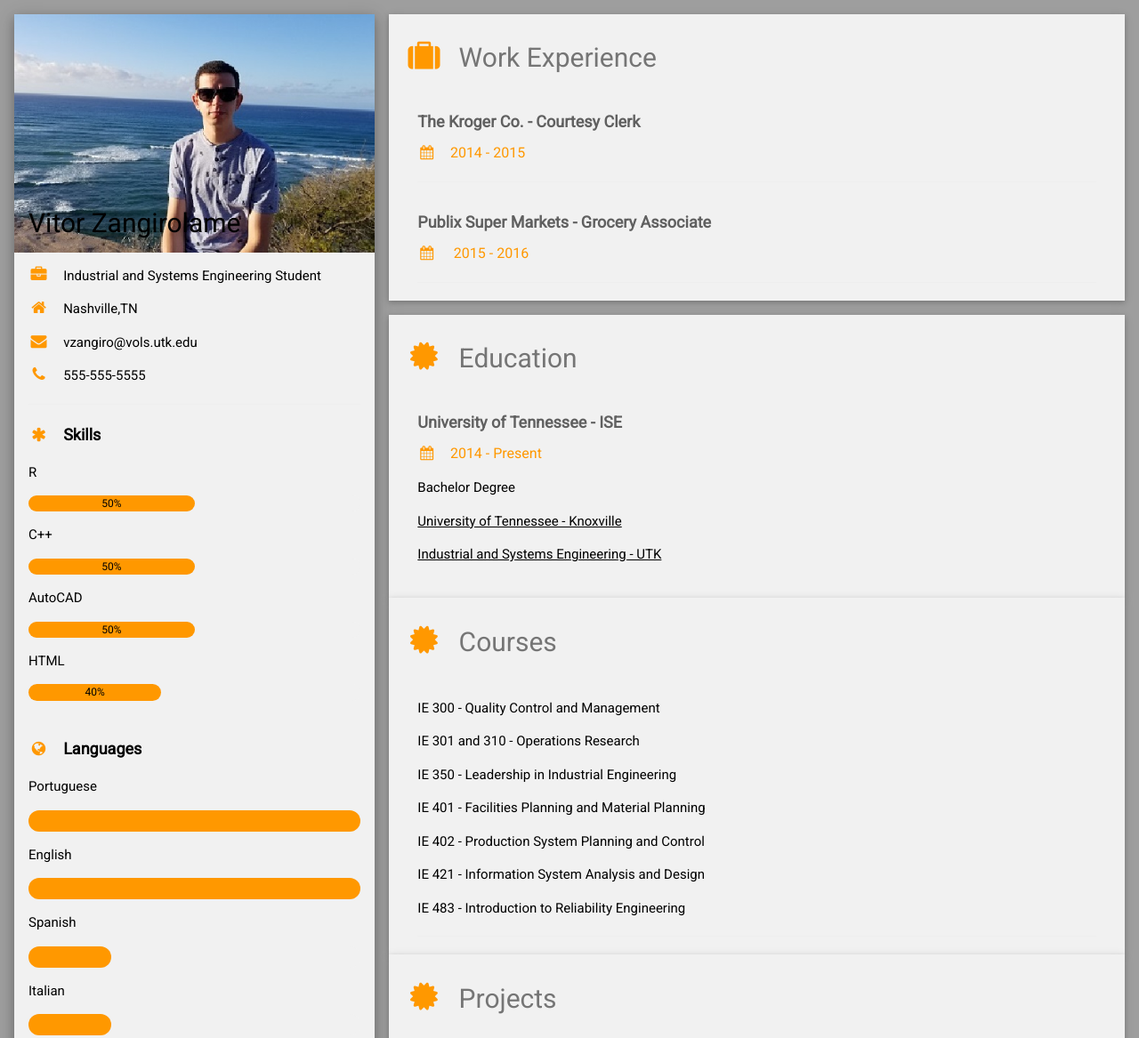
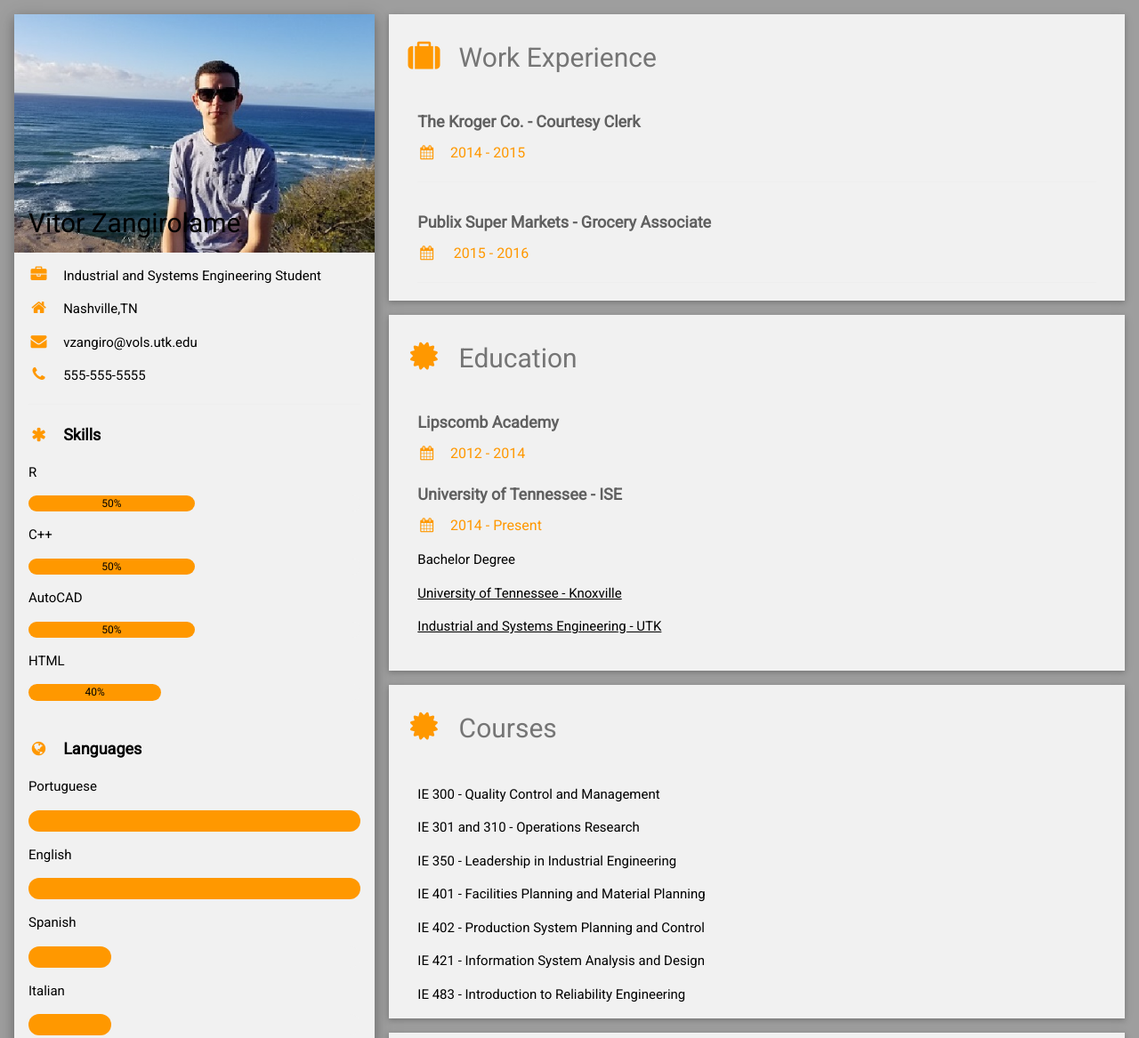
Before and after one commit to vzangiro/Resume, a plain HTML site: page index.html in a window 1280 px wide. Shown: the top 1167 px of the page at 89% size. Drawn offline with nearby package versions, Linux system fonts and the light colour scheme.

Commit message:
fixed sections

```diff
--- a/index.html
+++ b/index.html
@@ -111,10 +111,14 @@
                     </div>
                 </div>
 
-                <div class="w3-container w3-card w3-light-grey">
+                <div class="w3-container w3-card w3-light-grey w3-margin-bottom">
                     <h2 class="w3-text-grey w3-padding-16"><i
                             class="fa fa-certificate fa-fw w3-margin-right w3-xxlarge w3-text-orange"></i>Education</h2>
-                    <div class="w3-container">
+                        <div class="w3-container">
+                                <h5 class="w3-opacity"><b>Lipscomb Academy</b></h5>
+                                <h6 class="w3-text-orange"><i class="fa fa-calendar fa-fw w3-margin-right"></i>2012 - 2014</h6>
+                        </div>
+                     <div class="w3-container">
                         <h5 class="w3-opacity"><b>University of Tennessee - ISE</b></h5>
                         <h6 class="w3-text-orange"><i class="fa fa-calendar fa-fw w3-margin-right"></i>2014 - Present</h6>
                         <p>Bachelor Degree</p>
@@ -123,7 +127,7 @@
                     </div>
                 </div>
 
-                <div class="w3-container w3-card w3-light-grey">
+                <div class="w3-container w3-card w3-light-grey w3-margin-bottom">
                     <h2 class="w3-text-grey w3-padding-16"><i
                             class="fa fa-certificate fa-fw w3-margin-right w3-xxlarge w3-text-orange"></i>Courses</h2>
                     <div class="w3-container">
@@ -134,7 +138,6 @@
                         <p>IE 402 - Production System Planning and Control</p>
                         <p>IE 421 - Information System Analysis and Design</p>
                         <p>IE 483 - Introduction to Reliability Engineering</p>
-                        <hr>
                     </div>
                 </div>
 
```
